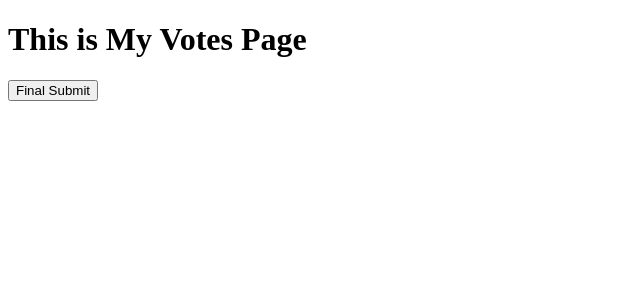
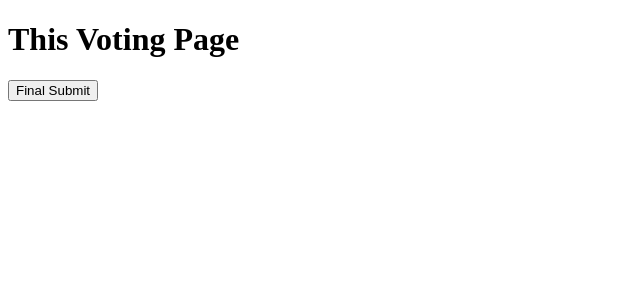
Before and after one commit to pictoreal/PICSOREEL2K23, a Next.js app: page /myvotes in a window 1280 px wide. Shown: the top 300 px of the page, without its empty margins (0-640 px from the left). Built offline with nearby package versions, Linux system fonts and the light colour scheme.

Commit message:
Changed vote page

```diff
--- a/package.json
+++ b/package.json
@@ -7,7 +7,7 @@
   },
   "dependencies": {
     "mongodb": "^4.8.1",
-    "next": "latest",
+    "next": "^13.1.6",
     "react": "^18.2.0",
     "react-dom": "^18.2.0",
     "react-qr-reader": "^3.0.0-beta-1"
--- a/pages/myvotes.tsx
+++ b/pages/myvotes.tsx
@@ -11,7 +11,7 @@ export default function Admin() {
         <link rel="icon" href="/favicon.ico" />
       </Head>
       <div>
-        <h1>This is My Votes Page</h1>
+        <h1>This Voting Page</h1>
         <Link href="/feedback"><button>Final Submit</button></Link><br></br>
 
       </div>
```
Also changed, not shown: 1 other file (tests, documents, lock files or other folders).
